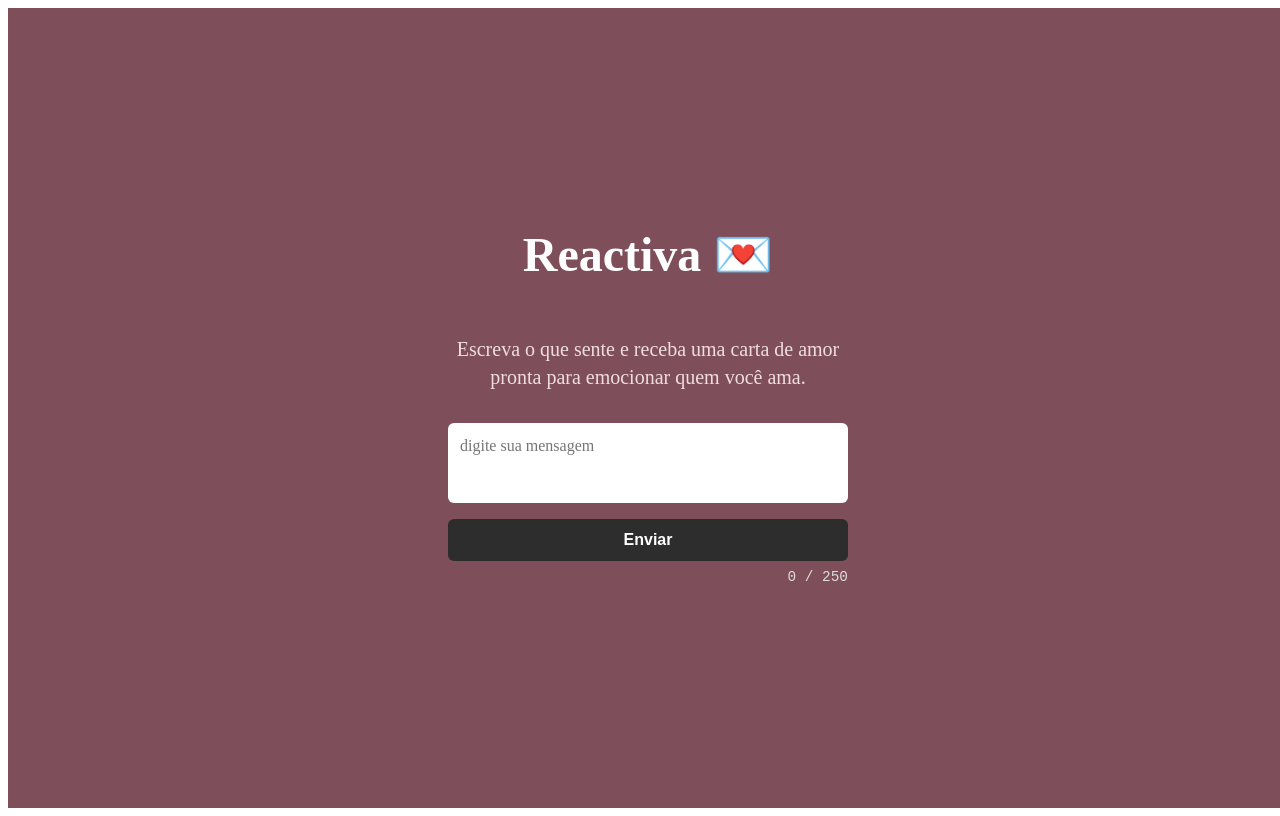
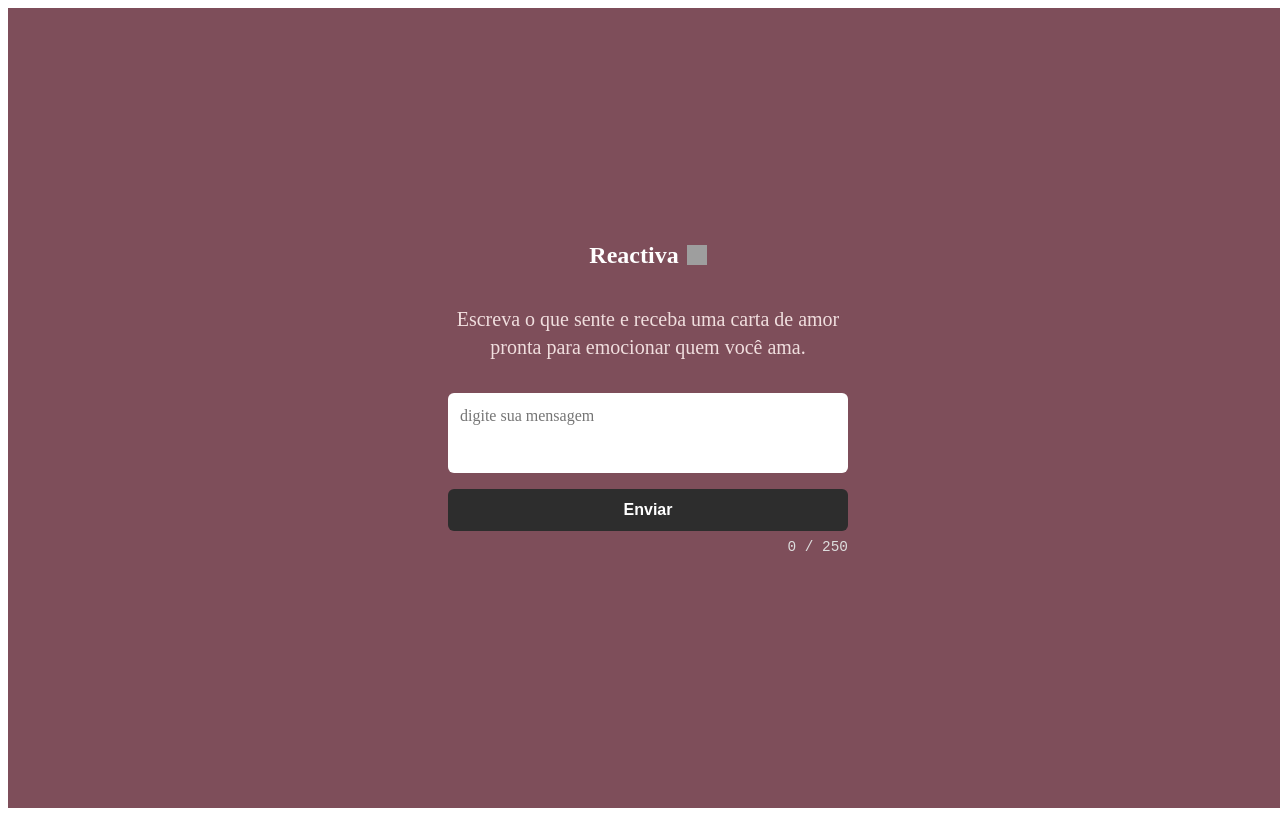
Before and after one commit to guishizuru/reactiva, a React (Vite) app in the folder reactiva-front/: page / in a window 1280 px wide. Built offline with nearby package versions, Linux system fonts and the light colour scheme; grey boxes are pictures that could not be loaded.

Commit message:
feature/ inicio de mudança da logo do site

```diff
--- a/reactiva-front/src/pages/Home.jsx
+++ b/reactiva-front/src/pages/Home.jsx
@@ -54,7 +54,22 @@ export default function Home() {
             width:'100vw',
             flexDirection:'column'
             }}>
-            <h1 style={{fontSize: '3rem'}}>Reactiva 💌</h1>
+            <h1 style={{
+                fontFamily: '"Press Start 2P", cursive',
+                fontSize: '1.5rem',
+                display: 'flex',
+                alignItems: 'center',
+                justifyContent: 'center',
+                gap: '0.5rem',
+                userSelect: 'none'
+             }}>
+                 Reactiva
+                <img
+                    src="/pixel-heart.png"
+                    alt="coração pixelado"
+                    style={{ width: '20px', height: '20px' }}
+                />
+            </h1>
             <p style={{
                  fontSize: '1.25rem',
                  maxWidth: '400px',
```
